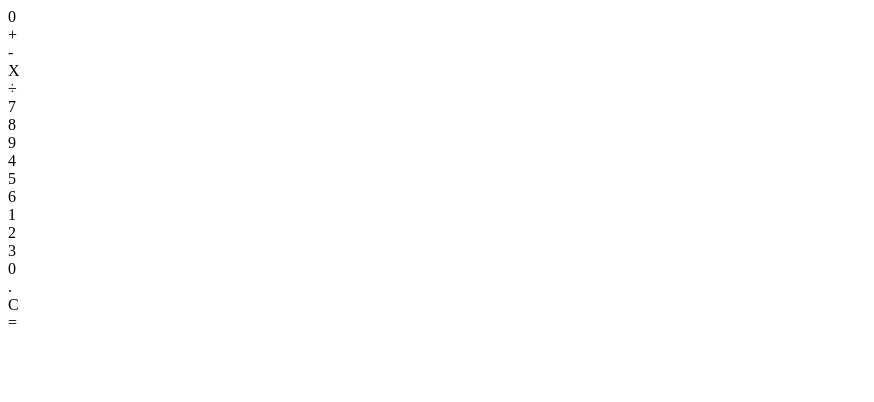
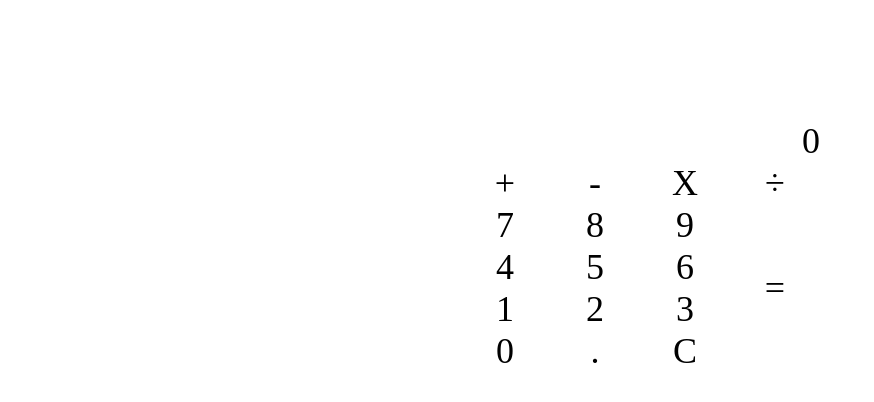
Before and after one commit to ivflit/calculator, a plain HTML site: page index.html in a window 1280 px wide. Shown: the whole page, without its empty margins (0-874 px from the left). Drawn offline with Linux system fonts and the light colour scheme.

Commit message:
calculator numpad layout

```diff
--- a/index.html
+++ b/index.html
@@ -4,7 +4,7 @@
     <meta charset="UTF-8" />
     <meta name="viewport" content="width=device-width, initial-scale=1.0" />
     <title>Calculator app</title>
-    <style rel="stylesheet" href="styles.css"></style>
+    <link rel="stylesheet" href="styles.css"></link>
   </head>
   <body>
     <div class="container">
--- a/styles.css
+++ b/styles.css
@@ -0,0 +1,36 @@
+*,
+*::after,
+*::before {
+  padding: 0;
+  margin: 0;
+  box-sizing: border-box;
+}
+html {
+  font-size: 62.5%;
+}
+
+.container {
+  display: flex;
+  align-items: center;
+  justify-content: center;
+  margin-top: 10rem;
+  font-size: 3.6rem;
+}
+
+.calc-container {
+  width: 40rem;
+  padding: 2rem;
+}
+.calc-display {
+  text-align: right;
+}
+
+.calc-buttons {
+  display: grid;
+  grid-template-columns: repeat(4, 1fr);
+  place-items: center;
+}
+.calc-button:last-child {
+  grid-column: 4/4;
+  grid-row: 2/6;
+}
```
